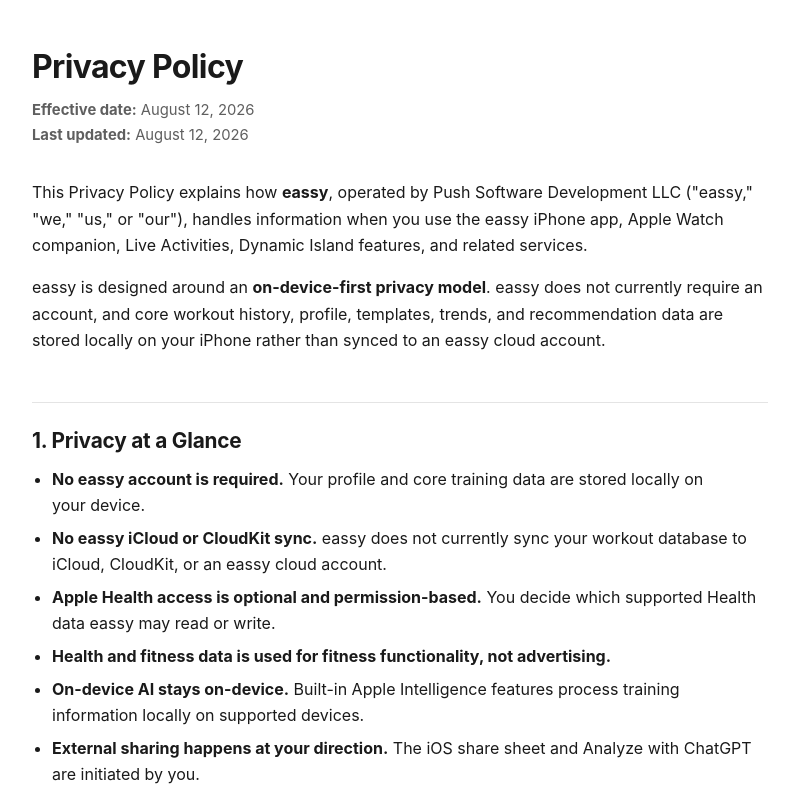
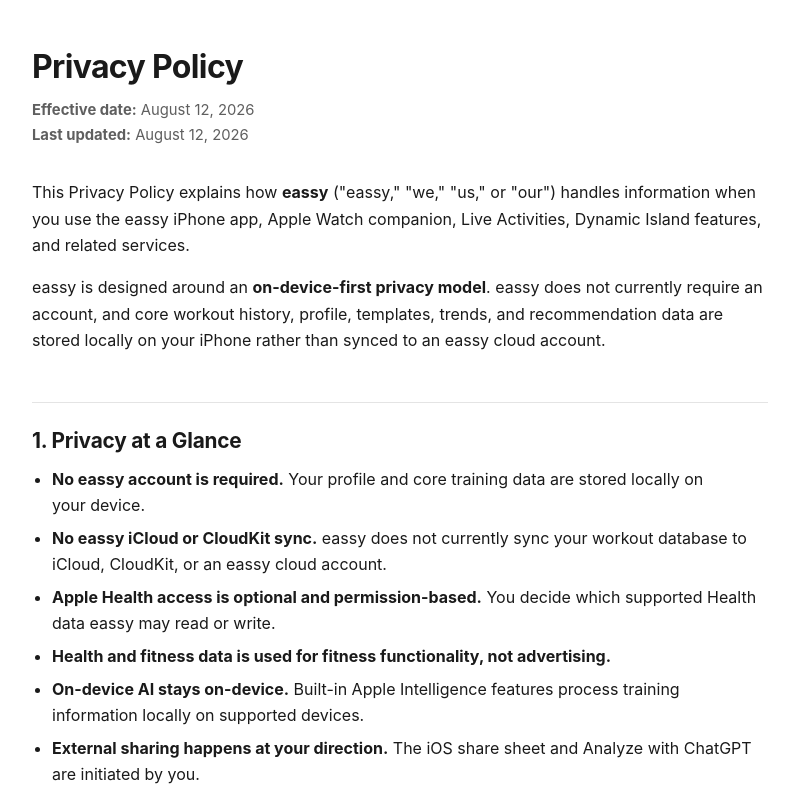
Before and after one commit to Iuriy-Budnikov/eassy-web, a SvelteKit app: page /privacy-policy in a window 1280 px wide. Shown: the top 798 px of the page, without its empty margins (240-1039 px from the left). Built offline with nearby package versions, Linux system fonts and the light colour scheme.

Commit message:
Remove legal entity name and business address from privacy policy

```diff
--- a/src/routes/privacy-policy/+page.svelte
+++ b/src/routes/privacy-policy/+page.svelte
@@ -25,9 +25,9 @@
 	</p>
 
 	<p>
-		This Privacy Policy explains how <strong>eassy</strong>, operated by Push Software Development
-		LLC ("eassy," "we," "us," or "our"), handles information when you use the eassy iPhone app,
-		Apple Watch companion, Live Activities, Dynamic Island features, and related services.
+		This Privacy Policy explains how <strong>eassy</strong> ("eassy," "we," "us," or "our") handles
+		information when you use the eassy iPhone app, Apple Watch companion, Live Activities, Dynamic
+		Island features, and related services.
 	</p>
 
 	<p>
@@ -574,11 +574,7 @@
 
 	<p>For questions about this Privacy Policy or privacy requests, contact:</p>
 
-	<p>
-		<strong>Push Software Development LLC</strong><br />
-		Email: <a href="mailto:info@eassy.app">info@eassy.app</a><br />
-		Address: 30 N Gould St Ste R, Sheridan, WY 82801, USA
-	</p>
+	<p>Email: <a href="mailto:info@eassy.app">info@eassy.app</a></p>
 </main>
 
 <style>
```
